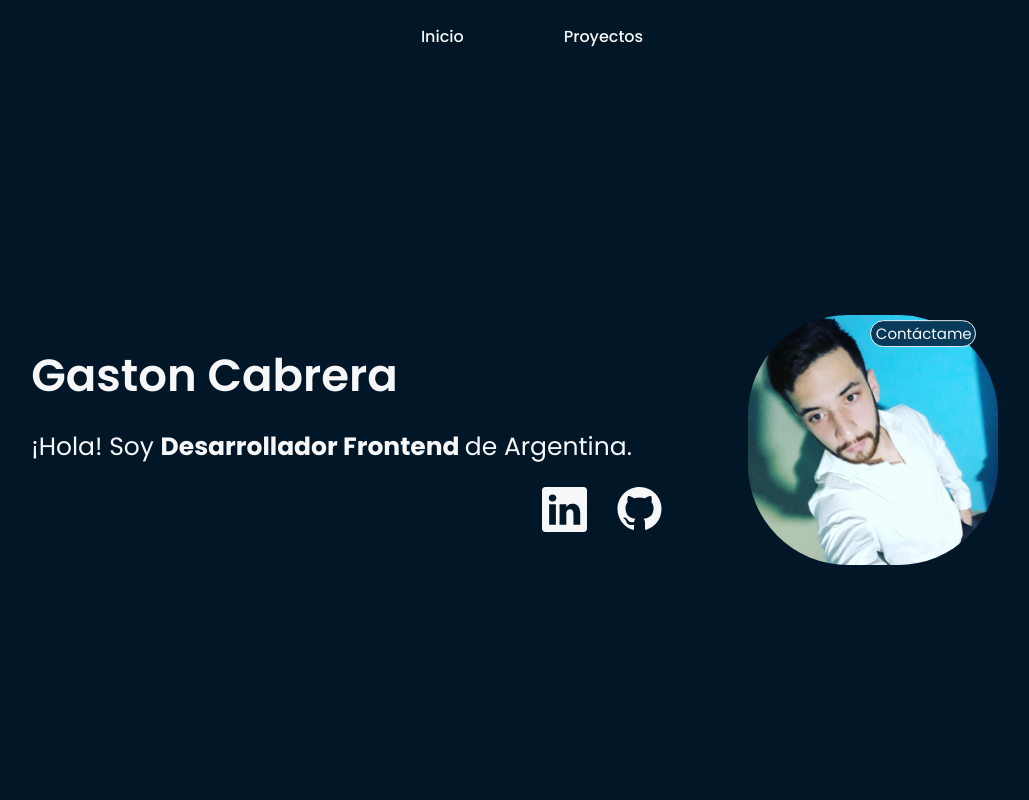
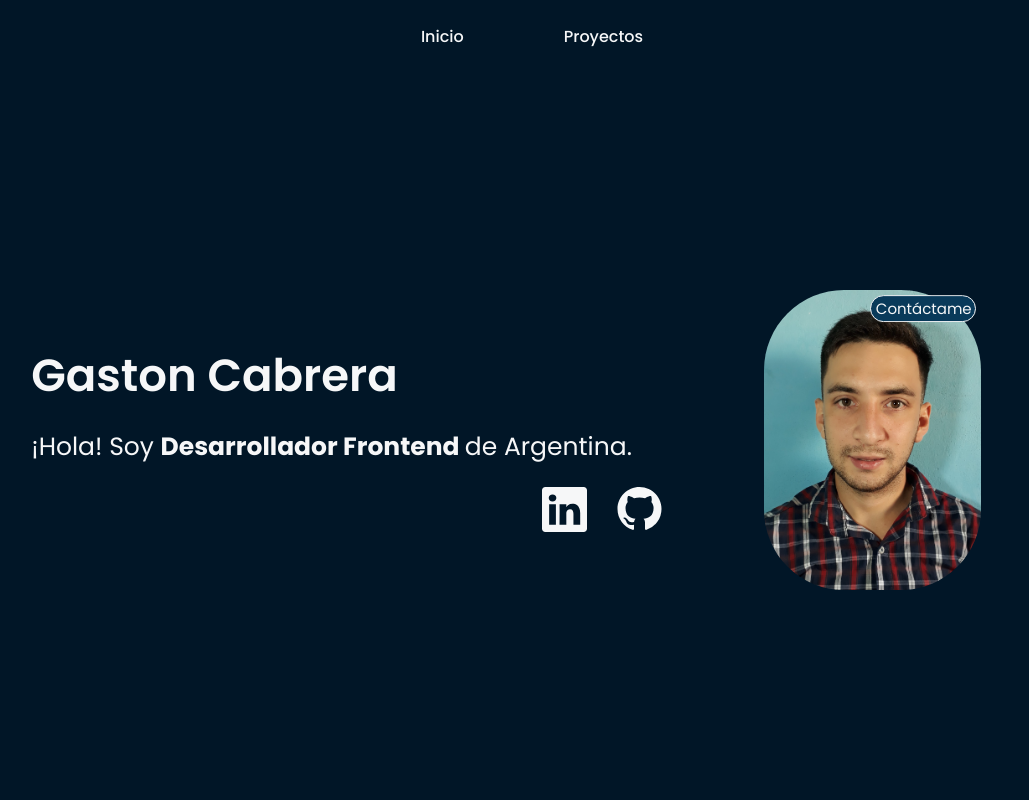
Before and after one commit to gastoncabrera/portafolio, a React app: page / in a window 1280 px wide. Shown: the top 800 px of the page, without its empty margins (108-1137 px from the left). Built offline with nearby package versions, Linux system fonts and the light colour scheme.

Commit message:
cambio de foto de perfil

```diff
--- a/src/Portada.css
+++ b/src/Portada.css
@@ -101,9 +101,10 @@ header {
   color: var(--color-second);
 }
 .hero__image img {
-  max-width: 25rem;
-  max-height: 25rem;
-  border-radius: 30%;
+  object-fit: contain;
+  min-width: 20rem;
+  min-height: 20rem;
+  border-radius: 0;
 }
 .hero__image :hover {
   background-color: var(--color-fifth);
--- a/src/Portada.js
+++ b/src/Portada.js
@@ -1,7 +1,7 @@
 import "./stylos/Desktop.css";
 import "./stylos/Movile.css";
 import "./stylos/Tablet.css";
-import Foto from "./image/fotodeprueba.jpg";
+import Foto from "./image/fotodeperfil.jpg";
 import Rickandmorty from "./image/rickandmorty.png";
 import Batatabit from "./image/Batatabit.png";
 import Google from "./image/GoogleClone.png";
--- a/src/stylos/Movile.css
+++ b/src/stylos/Movile.css
@@ -91,9 +91,9 @@ header {
   margin: 0 auto;
 }
 .hero__image img {
-  max-width: 25rem;
-  max-height: 25rem;
-  border-radius: 40%;
+  max-width: 30rem;
+  max-height: 30rem;
+  border-radius: 8rem;
   justify-content: center;
 }
 /* Imagen contacto */
```
Also changed, not shown: src/image/fotodeperfil.jpg (added), 1 other file.
